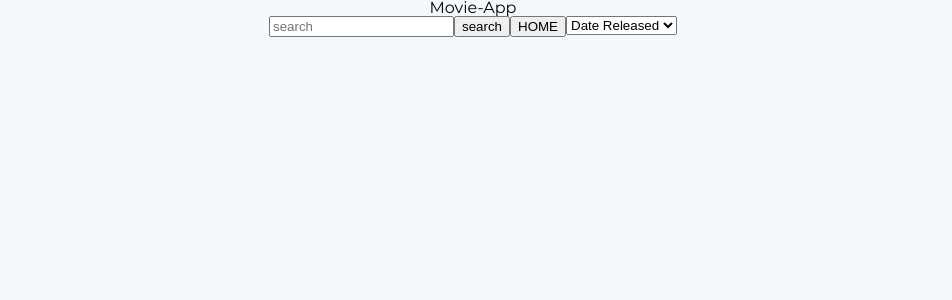
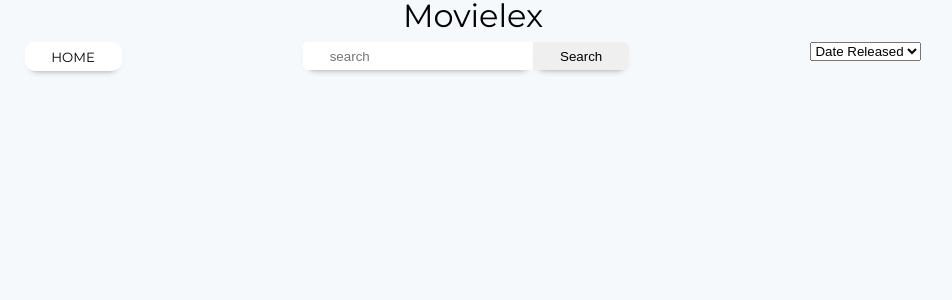
Before and after one commit to anoxable/movielex, a React (Create React App) app: page / in a window 1280 px wide. Shown: the top 300 px of the page, without its empty margins (167-1119 px from the left). Built offline with nearby package versions, Linux system fonts and the light colour scheme; no server answers.

Commit message:
Fixes, added MovieRecommendations
-Fixed Search so that the component redirects back to root and renders search results
-Added MovieRecommendations component to render recommendations for given movie

```diff
--- a/src/App.css
+++ b/src/App.css
@@ -56,9 +56,13 @@ table {
   text-align: center;
   margin: 0 auto;
 }
+.App h1 {
+  font-size: 2em;
+}
 .sort {
   display: flex;
-  justify-content: center;
+  justify-content: space-evenly;
+  padding: 10px;
 }
 .wrapp {
   display: grid;
@@ -180,12 +184,20 @@ table {
   grid-template-columns: 1fr 1fr 1fr 1fr 1fr;
   justify-content: space-between;
   overflow: hidden;
+  padding:1em;
   box-shadow: 0 13px 27px -5px rgba(50,50,93,.25), 0 8px 16px -8px rgba(0,0,0,.3);
 }
 .castMember{
+  transition: transform .1s;
+}
+.castMember:hover{
+
+  cursor:pointer;
+   transform: scale(1.1);
+}
 
 
-}
+
 .castMember img{
   border-radius: 5px 5px 0px 0px;
   height:200px;
--- a/src/App.js
+++ b/src/App.js
@@ -35,15 +35,14 @@ class App extends Component {
   handleHome = () => {
     this.componentDidMount()
   }
-
   render() {
     return (
       <BrowserRouter>
         <div className='App'>
-          <h1>Movie-App</h1>
+          <h1>Movielex</h1>
           <div className='sort'>
+            <HomeButton handleHome={this.handleHome} />
             <Search UpdateMovie={this.handleUpdateMovie} />
-            <HomeButton />
             <Sort UpdateMovie={this.handleUpdateMovie} />
           </div>
           <Route exact path='/' render={(props) => <Movies {...props} state={this.state} />} />
--- a/src/Components/HomeButton.js
+++ b/src/Components/HomeButton.js
@@ -1,12 +1,22 @@
 import React from 'react'
 import { Link, NavLink, withRouter } from 'react-router-dom'
+
 const HomeButton = (props) => {
   let handleRoute = () => {
     props.history.push('/')
+    props.handleHome()
+  }
+  let button = {
+    border: 'none',
+    backgroundColor: 'white',
+    borderRadius: '10px',
+    padding: '0.5em 2em',
+    fontFamily: 'montserat',
+    boxShadow: '0 3px 7px -5px rgba(50, 50, 93, .25), 0 8px 6px -8px rgba(0, 0, 0, .3)'
   }
   return (
 
-    <button onClick={handleRoute}>HOME</button>
+    <button style={button} onClick={handleRoute}>HOME</button>
   )
 }
 
--- a/src/Components/Movie.js
+++ b/src/Components/Movie.js
@@ -19,6 +19,7 @@ class Movie extends Component {
     vote_count: '',
     language: '',
     runtime: '',
+    id: '',
     cast: [],
     crew: [],
     video: []
@@ -54,34 +55,7 @@ class Movie extends Component {
         crew: res.data.crew.slice(0, 3)
       })
     })
-
-
   }
-
-
-
-
-
-  /* axios.get('https://api.themoviedb.org/3/movie/' + id + '?api_key=3327de82c58bbb5e77470af2495090c6').then(res => {
-    console.log(res)
-    this.setState({
-      overview: res.data.overview,
-      title: res.data.original_title,
-      release: res.data.release_date,
-      revenue: res.data.revenue,
-      budget: res.data.budget,
-      genres: res.data.genres,
-      backdrop: res.data.backdrop_path,
-      vote_average: res.data.vote_average,
-      vote_count: res.data.vote_count,
-      language: res.data.original_language,
-      runtime: res.data.runtime
-    })
-    console.log(this.state)
-  }).then(
-    axios.get('https://api.themoviedb.org/3/movie/' + this.state.id + '/credits?api_key=3327de82c58bbb5e77470af2495090c6')).then(res => { console.log(res) })
-*/
-
   render() {
     console.log(this.state)
     let backgroundImage = 'https://image.tmdb.org/t/p/w1280/' + this.state.backdrop
--- /dev/null
+++ b/src/Components/MovieRecommendations.js
@@ -0,0 +1,74 @@
+import React, { Component } from 'react'
+import axios from 'axios'
+import { withRouter } from 'react-router-dom'
+class MovieRecommendations extends Component {
+    state = {
+        movies: []
+    }
+    componentDidMount() {
+        let id = this.props.match.params.movie_id
+        let url = 'https://api.themoviedb.org/3/movie/' + id + '/recommendations?api_key=3327de82c58bbb5e77470af2495090c6&language=en-US&page=1'
+        axios.get(url).then(res => {
+
+
+            this.setState({
+                movies: res.data.results.slice(0, 5)
+            })
+            console.log(this.state)
+        })
+
+
+    }
+    render() {
+        let movieRecommendations = {
+            paddingTop: '2em',
+            width: '90%',
+            margin: '0 auto',
+            overflowX: 'scroll',
+            display: 'grid',
+            gap: '0.7em',
+            justifyItems: 'center',
+            gridTemplateColumns: `repeat(${this.state.movies.length}, 1fr)`
+        }
+        let movieStats = {
+
+            display: 'flex',
+            flexDirection: 'column',
+        }
+        let movieStatsInfo = {
+            display: 'flex',
+            justifyContent: 'space-between',
+            paddingTop: '10px'
+        }
+        let title = {
+            padding: '10px',
+            fontSize: '2em',
+            fontFamily: 'montserat'
+        }
+        let image = {
+            borderRadius: '5px'
+        }
+        let movie = this.state.movies.map((movie, index) => {
+            let backgroundImage = 'https://image.tmdb.org/t/p/w300/' + movie.backdrop_path
+            return (
+                <div style={movieStats}>
+                    <img style={image} src={backgroundImage} />
+                    <span style={movieStatsInfo}>
+                        <p>{movie.title}</p>
+                        <p>{movie.vote_average}</p>
+                    </span>
+                </div>
+            )
+        })
+        return (
+            <div>
+                <h1 style={title}>Recommendations</h1>
+                <div style={movieRecommendations}>
+                    {movie}
+                </div>
+            </div>
+        )
+    }
+}
+
+export default withRouter(MovieRecommendations)
--- a/src/Components/MovieVideo.js
+++ b/src/Components/MovieVideo.js
@@ -9,6 +9,7 @@ const MovieVideo = (props) => {
     margin: '0 auto',
     overflowX: 'scroll',
     display: 'grid',
+    justifyItems: 'center',
     gridTemplateColumns: `repeat(${props.movieKey.length}, 1fr)`
 
   }
--- a/src/Components/Search.js
+++ b/src/Components/Search.js
@@ -1,6 +1,6 @@
 import React, { Component } from 'react'
 import axios from 'axios'
-
+import { withRouter } from 'react-router-dom'
 
 class Search extends Component {
   state = {
@@ -14,6 +14,7 @@ class Search extends Component {
     console.log(this.state)
   }
   handleSearch = (e) => {
+    this.props.history.push('/')
     e.preventDefault()
     let movie = this.state.movie
     let url = 'https://api.themoviedb.org/3/search/movie?api_key=3327de82c58bbb5e77470af2495090c6&language=en-US&query=' + movie + '&page=1&include_adult=false'
@@ -24,14 +25,29 @@ class Search extends Component {
     })
 
   }
+
   render() {
+    let formText = {
+      border: 'none',
+      borderRadius: '5px 0px 0px 5px',
+      boxShadow: '0 3px 7px -5px rgba(50, 50, 93, .25), 0 8px 6px -8px rgba(0, 0, 0, .3)',
+      padding: '0.5em  2em',
+
+    }
+    let formButton = {
+      border: 'none',
+      borderRadius: '0px 5px 5px 0px',
+      boxShadow: '0 3px 7px -5px rgba(50, 50, 93, .25), 0 8px 6px -8px rgba(0, 0, 0, .3)',
+      padding: '0.5em  2em',
+      color: 'black'
+    }
     return (
-      <form>
-        <input onChange={this.handleMovie} type='text' placeholder='search' />
-        <button onClick={this.handleSearch}>search</button>
+      <form >
+        <input style={formText} onChange={this.handleMovie} type='text' placeholder='search' />
+        <button style={formButton} onClick={this.handleSearch}>Search</button>
       </form>
     )
   }
 }
 
-export default Search
+export default withRouter(Search)
```
